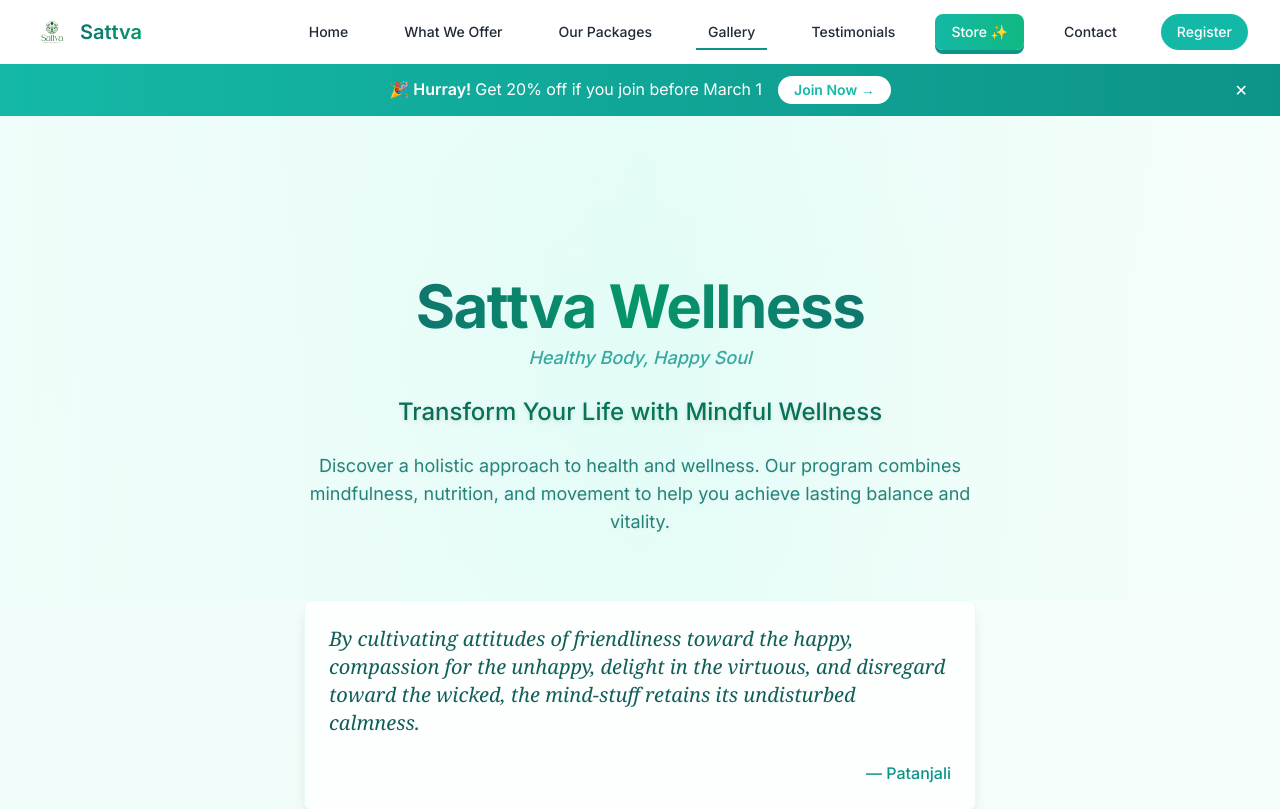
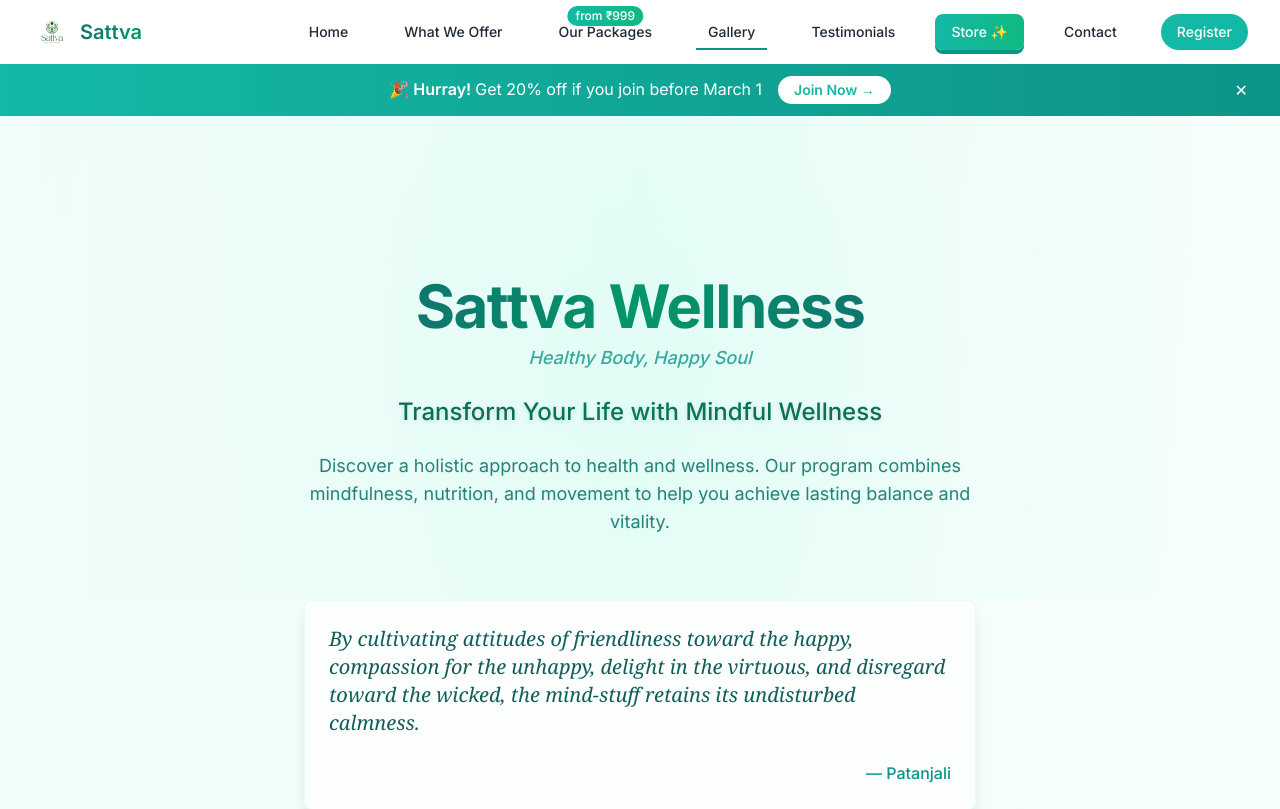
Before and after one commit to vipinvkartha/sattva-wellness, a Next.js app: page / in a window 1280 px wide. Shown: the top 809 px of the page. Built offline with nearby package versions, Linux system fonts and the light colour scheme.

Commit message:
price update

```diff
--- a/app/components/NavMenu.tsx
+++ b/app/components/NavMenu.tsx
@@ -8,7 +8,21 @@ import Link from 'next/link';
 const menuItems = [
   { label: 'Home', href: '/', isSection: false },
   { label: 'What We Offer', href: '#features', isSection: true },
-  { label: 'Our Packages', href: '#pricing', isSection: true },
+  {
+    label: (
+      <div className="relative">
+        <span className="absolute -top-4 left-1/2 transform -translate-x-1/2 text-xs px-2 py-0.5
+          bg-gradient-to-r from-teal-500 to-emerald-500 rounded-full text-white font-medium
+          whitespace-nowrap shadow-sm animate-pulse"
+        >
+          from ₹999
+        </span>
+        <span>Our Packages</span>
+      </div>
+    ),
+    href: '#pricing',
+    isSection: true
+  },
   { label: 'Gallery', href: '#gallery', isSection: true },
   { label: 'Testimonials', href: '#testimonials', isSection: true },
   {
```
